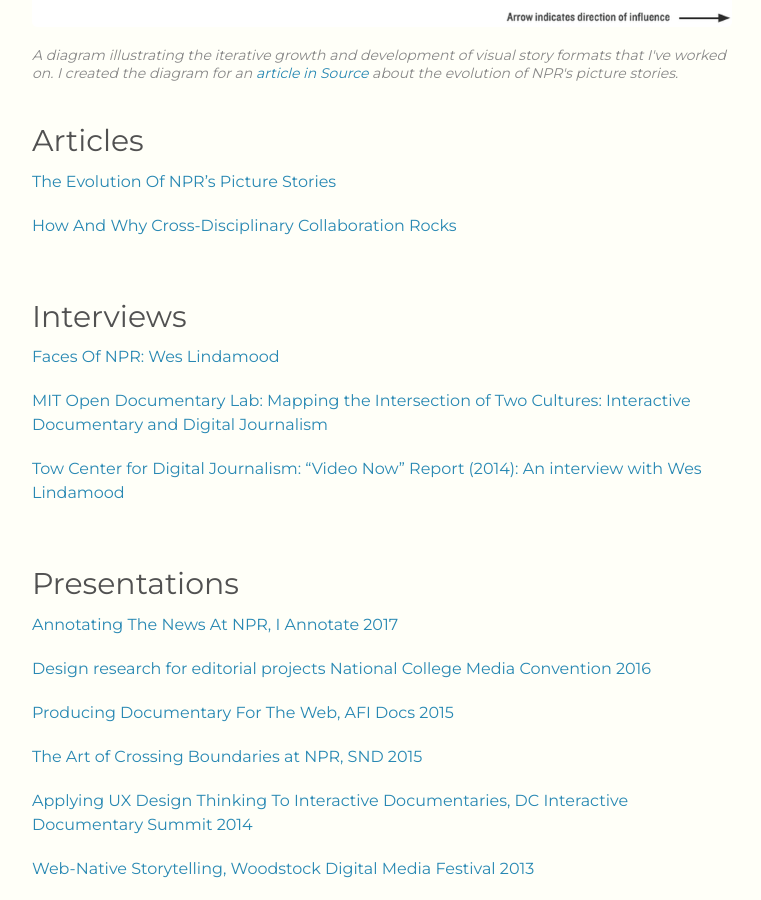
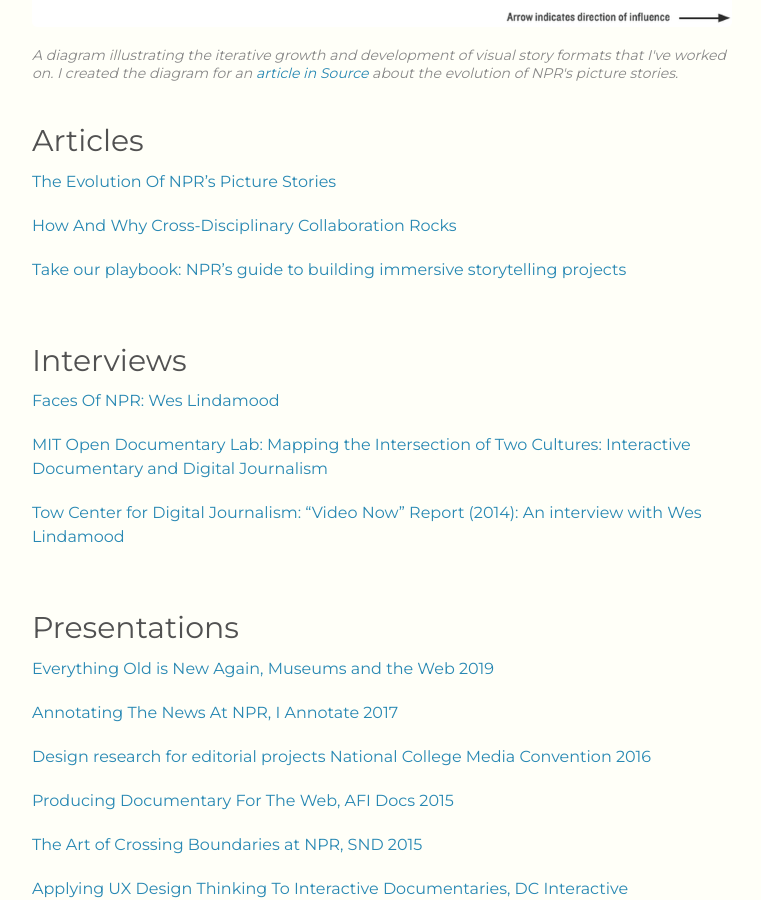
Before and after one commit to lindamood/lindamood.github.io, a Jekyll site: the page built from portfolio.md, in a window 1280 px wide and 900 px high, scrolled down 7870 px. Shown: the whole window, without its empty margins (258-1019 px from the left). Built offline with Jekyll 4.4.1, drawn with Linux system fonts in a browser that asks for light colours.

Commit message:
Update portfolio.md
adding MW19 and HDD guide to presentations and articles sections.

```diff
--- a/portfolio.md
+++ b/portfolio.md
@@ -280,6 +280,7 @@
 ## Articles
 - [The Evolution Of NPR's Picture Stories](https://source.opennews.org/articles/evolution-nprs-picture-stories/)
 - [How And Why Cross-Disciplinary Collaboration Rocks](https://source.opennews.org/articles/how-and-why-cross-disciplinary-collaboration-rocks/)
+- [Take our playbook: NPR’s guide to building immersive storytelling projects](https://training.npr.org/2018/06/25/take-our-playbook-nprs-guide-to-building-immersive-storytelling-projects/)
 </div>
 
 <div class="portfolio-interviews" markdown="1">
@@ -291,6 +292,7 @@
 
 <div class="portfolio-presentations" markdown="1">
 ## Presentations
+- [Everything Old is New Again, Museums and the Web 2019](https://mw19.mwconf.org/paper/everything-old-is-new-again/)
 <!-- - Smart Speaker User Research Findings, NPR/WAMU Digital Day 2017 -->
 - [Annotating The News At NPR, I Annotate 2017](https://docs.google.com/presentation/d/15DzJ6EuCkc5IOF9Hb9cFWqP95SqYjYniYGGMSrtzvsw/edit?usp=sharing)
 - [Design research for editorial projects National College Media Convention 2016](https://docs.google.com/presentation/d/10hibvuqa4zHtcINstgOHUPoHiinDdIWW8opNnsvuxIs/edit?usp=sharing)
```
